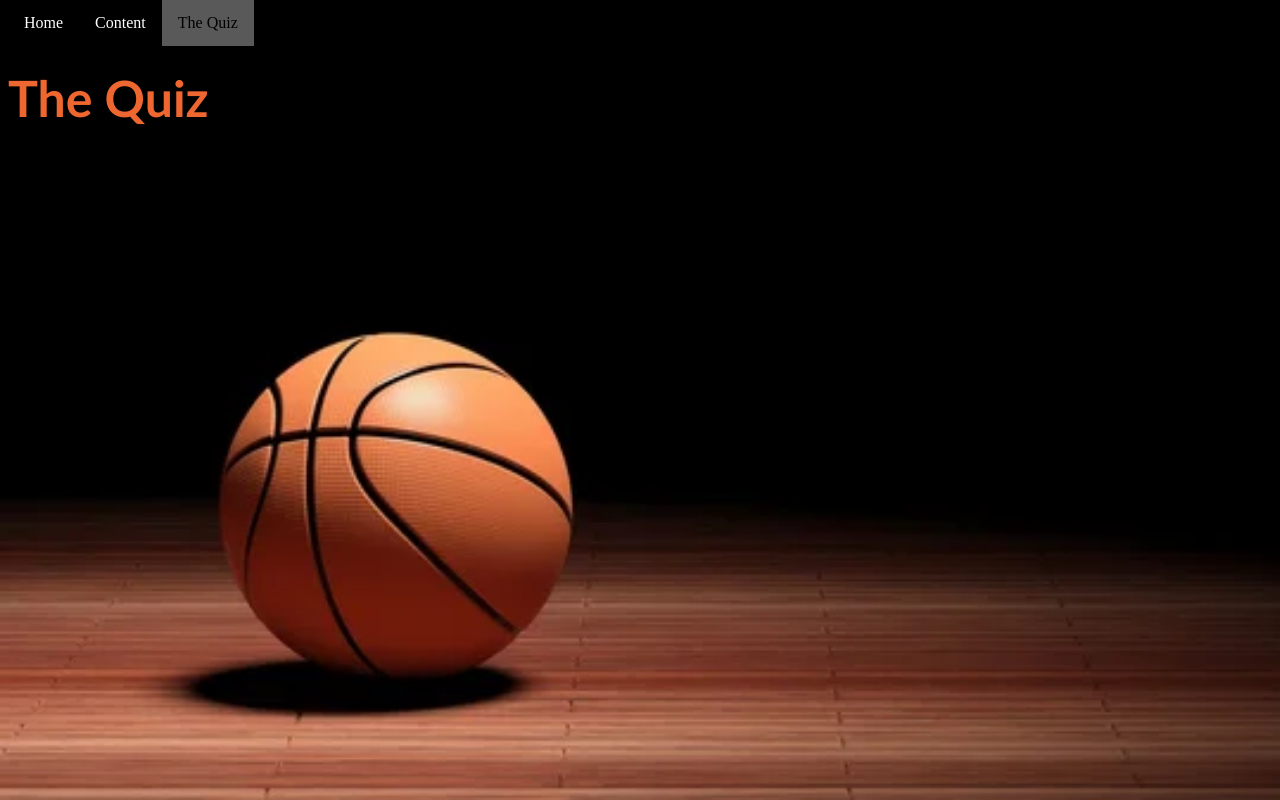
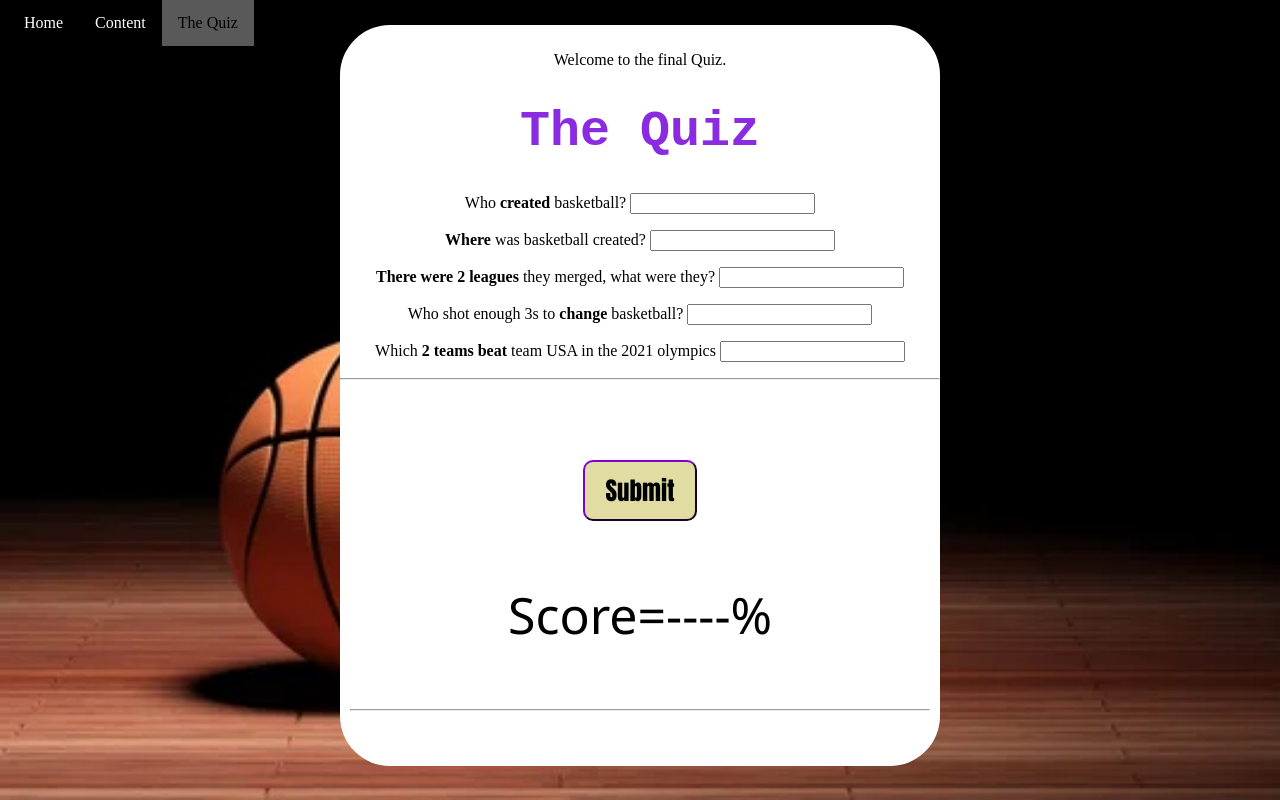
Before and after one commit to AbhinavLuvshrek/The-Final-Website, a plain HTML site: page Index/page2.html in a window 1280 px wide. Drawn offline with Linux system fonts and the light colour scheme.

Commit message:
Add content at school

```diff
--- a/Index/page2.html
+++ b/Index/page2.html
@@ -15,13 +15,40 @@
 		<li> <a href="page1.html">Content</a> </li>
 		<li> <a class="active" href="page2.html">The Quiz</a> </li>
 	</ul>
-
+<div class="Textback">
 	<p>
         Welcome to the final Quiz.
     </p>
 
-    <h1>The Quiz</h1>
+    <h1 class="quiz">The Quiz</h1>
+	<p>
+		Who <strong>created</strong> basketball? <input class="Question" type="text">
+	  </p>
 
+	  <p>
+		<strong>Where</strong> was basketball created? <input class="Question" type="text"/>
+	  </p>
+
+	  <p>
+		<strong>There were 2 leagues</strong> they merged, what were they? <input class="Question" type="text"/>
+	  </p>
+
+	  <p>
+		Who shot enough 3s to <strong>change</strong> basketball? <input class="Question" type="text"/>
+	  </p>
+
+	  <p>
+		 Which <strong>2 teams beat</strong> team USA in the 2021 olympics <input class="Question" type="text"/>
+	  </p>
+	  <Hr>
+		<div class="Score">
+	  <p>
+		<Button>Submit</Button>
+	  </p>
+	  <p class="Score"> Score=----% </p>
+	  <hr>
+	</div>
+</div>
 </body>
 
 </html>
--- a/css/page2.css
+++ b/css/page2.css
@@ -0,0 +1,40 @@
+.Textback{
+    background-color: rgb(255, 255, 255);
+    width: 600px;
+    margin: 25px auto;
+    text-align: center;
+    padding: 10px 0 20px;
+    border-radius: 50px;
+}
+
+.quiz{
+    font-family:'Courier New', Courier, monospace;
+    color: blueviolet
+}
+
+.Score{
+    padding: 10px;
+}
+
+button{
+    color: #000000;
+    background-color: #e0dca2;
+    font-family: Impact, Haettenschweiler, "Arial Narrow Bold", sans-serif;
+    font-weight: 200;
+    padding: 10px 20px;
+    font-size: 25px;
+    border-radius: 10px;
+    border-color: indigo;
+}
+
+.Score{
+    font-size: 50px;
+  font-weight: 100;
+  font-family: "Segoe UI", Tahoma, Geneva, Verdana, sans-serif;
+}
+
+Button:hover {
+    background-color: rgba(255, 255, 255, 0.904);
+    color: black;
+    cursor: pointer;
+  }
```
Also changed, not shown: Index/page1.html (+52 -7 lines).
